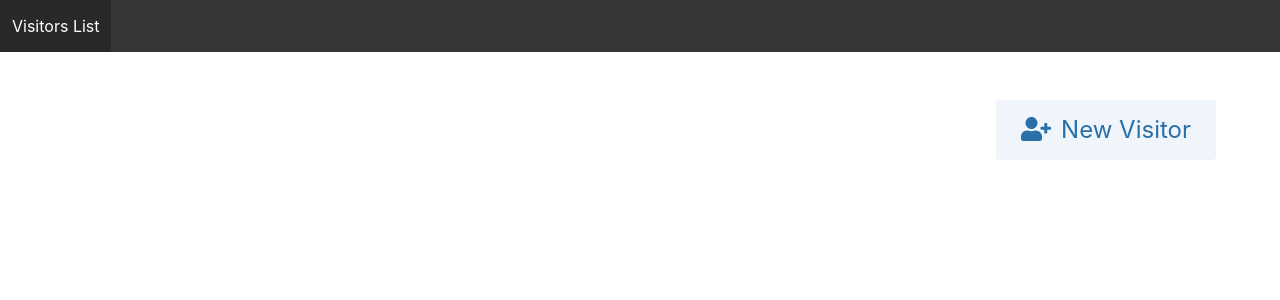
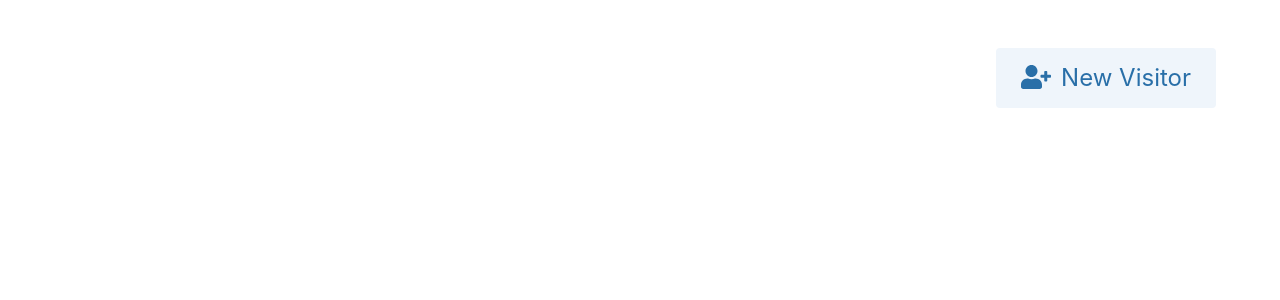
Before and after one commit to facundfortuny/visitors-list, an Angular app: page / in a window 1280 px wide. Shown: the top 300 px of the page. Built offline with nearby package versions, Linux system fonts and the light colour scheme.

Commit message:
Remove navbar

```diff
--- a/src/app/app.component.html
+++ b/src/app/app.component.html
@@ -1,8 +1 @@
-<nav class="navbar is-dark">
-  <div class="navbar-brand">
-    <a class="navbar-item">
-      Visitors List
-    </a>
-  </div>
-</nav>
 <app-visitors-list></app-visitors-list>
```
